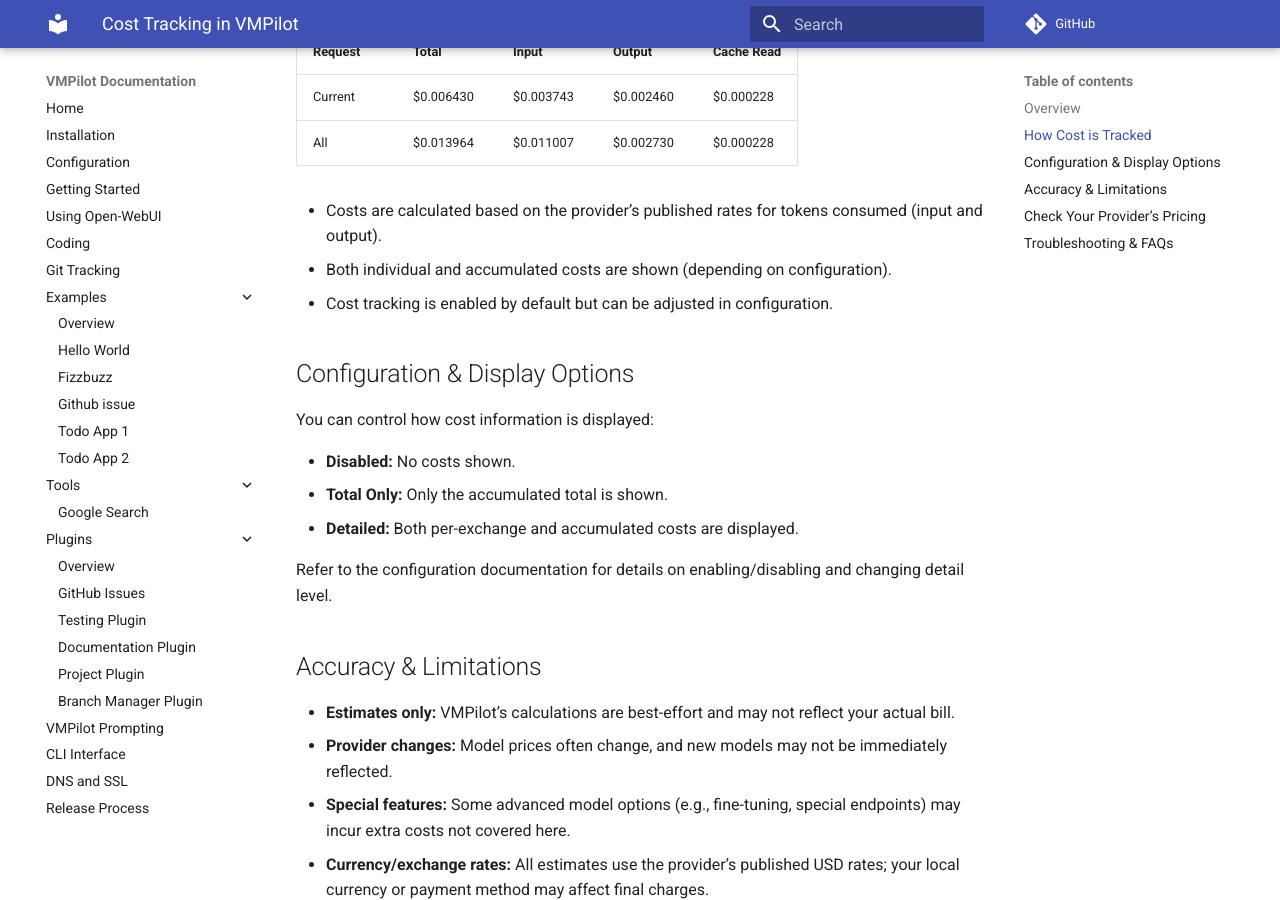
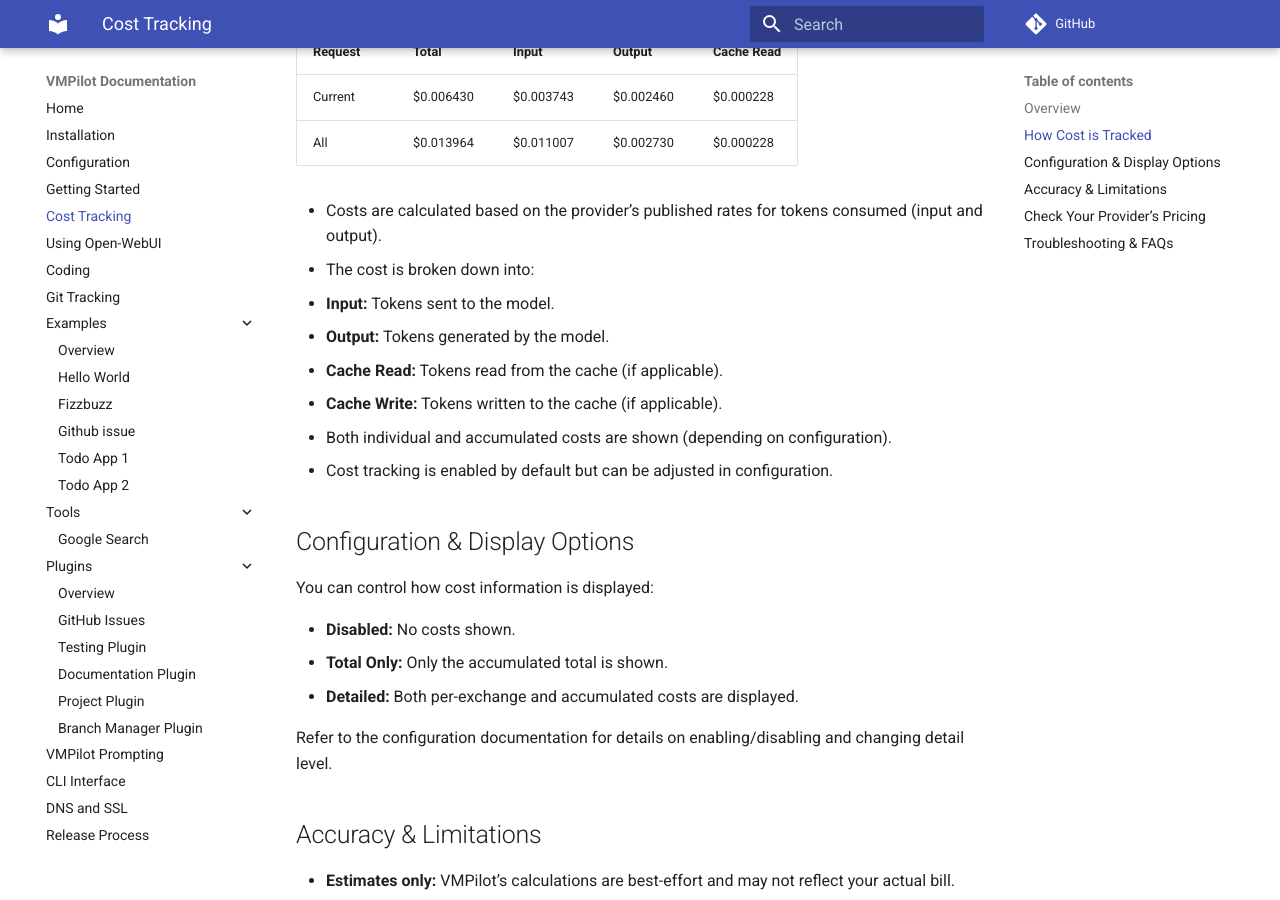
Before and after one commit to drorm/vmpilot, an MkDocs documentation site: the page built from docs/source/cost-tracking.md, in a window 1280 px wide and 900 px high, scrolled down 730 px. Built offline with MkDocs 1.6.1 and Material for MkDocs 9.7.7, drawn with Linux system fonts in a browser that asks for light colours; comment, search, counter and statistics services are not loaded.

Commit message:
Enhance cost tracking documentation
- Updated 'cost-tracking.md' to include detailed breakdown of cost components: Input, Output, Cache Read, and Cache Write.
- Added the 'Cost Tracking' section to 'mkdocs.yml' to integrate the new documentation into the navigation.
- These changes aim to improve the clarity and accessibility of cost tracking details for users.

```diff
--- a/docs/source/cost-tracking.md
+++ b/docs/source/cost-tracking.md
@@ -24,6 +24,11 @@ The cost information is presented in the UI as follows:
 | All     | $0.013964  | $0.011007 | $0.002730 | $0.000228  |
 
 - Costs are calculated based on the provider’s published rates for tokens consumed (input and output).
+- The cost is broken down into:
+  - **Input:** Tokens sent to the model.
+  - **Output:** Tokens generated by the model.
+  - **Cache Read:** Tokens read from the cache (if applicable).
+  - **Cache Write:** Tokens written to the cache (if applicable).
 - Both individual and accumulated costs are shown (depending on configuration).
 - Cost tracking is enabled by default but can be adjusted in configuration.
 
--- a/mkdocs.yml
+++ b/mkdocs.yml
@@ -15,6 +15,7 @@ nav:
     - Installation: installation.md
     - Configuration: configuration.md
     - Getting Started: getting-started.md
+    - Cost Tracking: cost-tracking.md
     - Using Open-WebUI: using-webui.md
     - Coding: coding.md
     - Git Tracking: git-tracking.md
```
